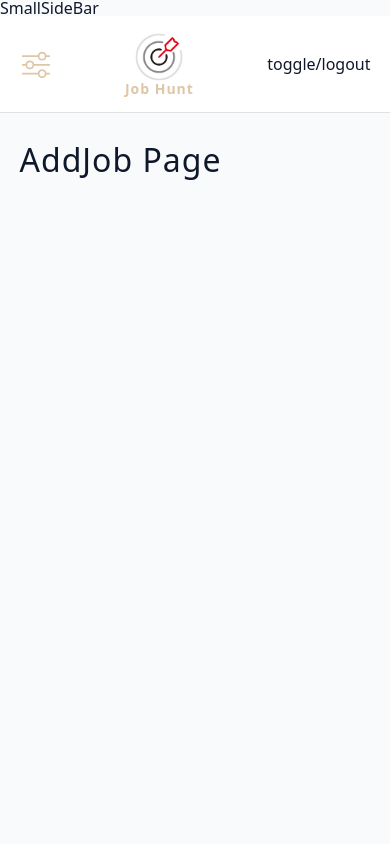
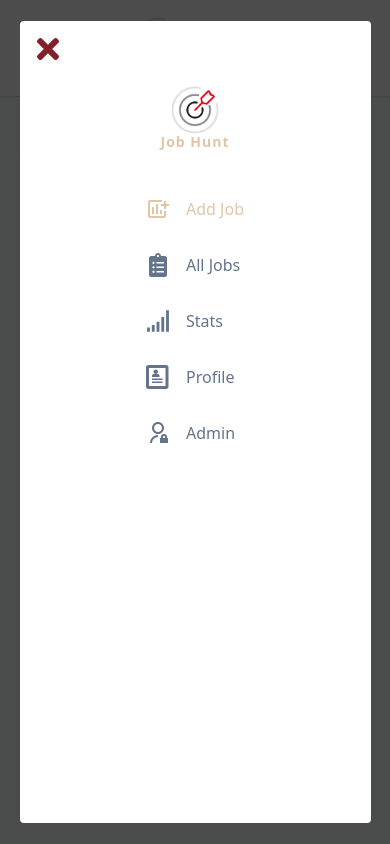
Before and after one commit to oprokopieva382/JobHunt, a React (Vite) app: page /dashboard in a window 390 px wide. Built offline with nearby package versions, Linux system fonts and the light colour scheme.

Commit message:
links with style  display on small screen view

```diff
--- a/src/assets/wrappers/SmallSidebar.js
+++ b/src/assets/wrappers/SmallSidebar.js
@@ -21,6 +21,18 @@ const Wrapper = styled.aside`
     opacity: 1;
     visibility: visible;
   }
+  .logo {
+    display: flex;
+    align-items: center;
+    width: 50px;
+    border: 1px solid white;
+    border-radius: 50%;
+    height: auto;
+  }
+  .logospan {
+    font-weight: bold;
+    color: var(--primary-500);
+  }
   .content {
     background: var(--background-secondary-color);
     width: var(--fluid-width);
@@ -41,6 +53,11 @@ const Wrapper = styled.aside`
     font-size: 2rem;
     color: var(--red-dark);
     cursor: pointer;
+  }
+  .navbar-logo {
+    display: flex;
+    align-items: center;
+    flex-direction: column;
   }
   .nav-links {
     padding-top: 2rem;
--- a/src/components/SmallSideBar.jsx
+++ b/src/components/SmallSideBar.jsx
@@ -1,9 +1,33 @@
+import { FaTimes } from "react-icons/fa";
 import Wrapper from "../assets/wrappers/SmallSidebar";
+import { Logo } from "./logo";
+import { links } from "../utils/Links";
+import { NavLink } from "react-router-dom";
 
 export const SmallSideBar = () => {
-    return (
-      <Wrapper>
-        <div>SmallSideBar</div>
-      </Wrapper>
-    );
-}
+  return (
+    <Wrapper>
+      <div className="sidebar-container show-sidebar">
+        <div className="content">
+          <button type="button" className="close-btn">
+            <FaTimes />
+          </button>
+          <header className="navbar-logo">
+            <Logo />
+          </header>
+          <div className="nav-links">
+            {links.map((link) => {
+              const { text, path, icon } = link;
+              return (
+                <NavLink to={path} key={text} className="nav-link">
+                  <span className="icon">{icon}</span>
+                  {text}
+                </NavLink>
+              );
+            })}
+          </div>
+        </div>
+      </div>
+    </Wrapper>
+  );
+};
--- a/src/pages/DashboardLayout.jsx
+++ b/src/pages/DashboardLayout.jsx
@@ -17,7 +17,6 @@ export const DashboardLayout = () => {
 
   const toggleSideBar = () => {
     setShowSideBar(!showSideBar);
-    console.log(showSideBar);
   };
 
   const logoutUser = async () => {
--- a/src/utils/links.jsx
+++ b/src/utils/links.jsx
@@ -4,7 +4,7 @@ import { FaClipboardList } from "react-icons/fa";
 import { ImProfile } from "react-icons/im";
 import { RiAdminLine } from "react-icons/ri";
 
-const links = [
+export const links = [
   { text: "add job", path: ".", icon: <MdAddChart /> },
   { text: "all jobs", path: "all-jobs", icon: <FaClipboardList /> },
   { text: "stats", path: "stats", icon: <GiNetworkBars /> },
```
